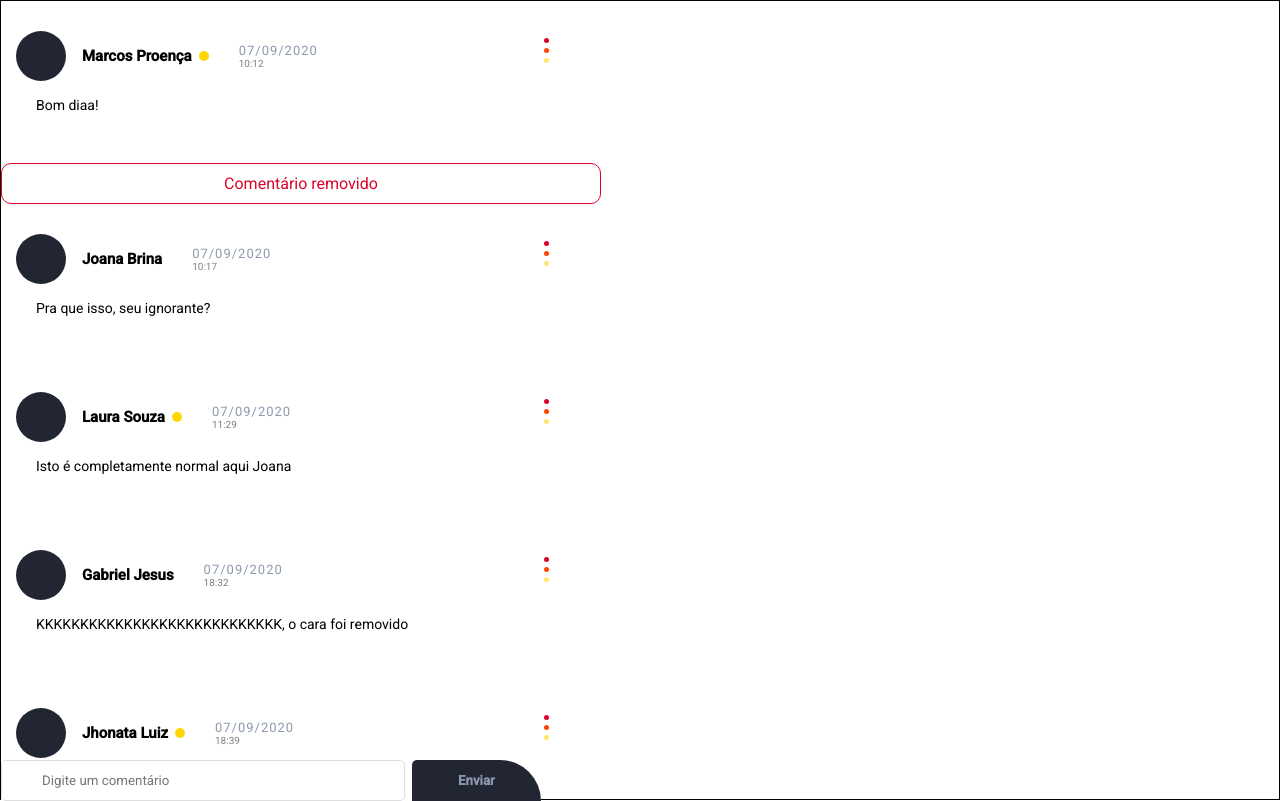
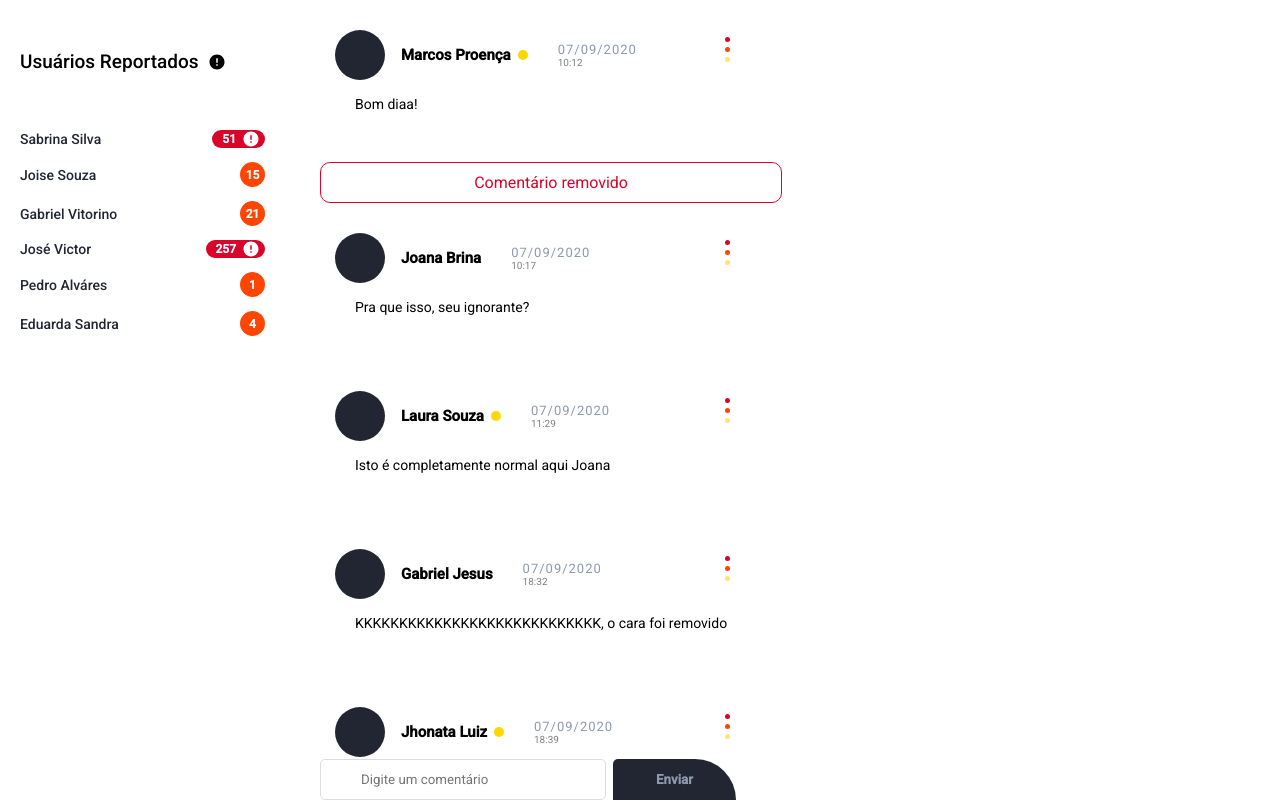
Before and after one commit to MarcosPProgramador/Angular_Chat, an Angular app: page / in a window 1280 px wide. Built offline with nearby package versions, Linux system fonts and the light colour scheme.

Commit message:
Added user-report

```diff
--- a/src/app/app.component.css
+++ b/src/app/app.component.css
@@ -0,0 +1,6 @@
+.element-area{
+    margin: auto;
+    max-width: 1280px;
+
+    display: flex;
+}
--- a/src/app/app.component.html
+++ b/src/app/app.component.html
@@ -1,2 +1,6 @@
-<app-list></app-list>
+<div class="element-area">
+    <app-users-on></app-users-on>
+    <app-list></app-list>
+</div>
+
 <router-outlet></router-outlet>
--- a/src/app/app.module.ts
+++ b/src/app/app.module.ts
@@ -1,3 +1,4 @@
+import { ApiOnService } from './components/users-on/api-on.service';
 import { ApiService } from './components/list/api.service';
 
 import { BrowserModule } from '@angular/platform-browser';
@@ -6,11 +7,12 @@ import { NgModule } from '@angular/core';
 import { AppRoutingModule } from './app-routing.module';
 import { AppComponent } from './app.component';
 import { ListComponent } from './components/list/list.component';
+import { UsersOnComponent } from './components/users-on/users-on.component';
 
 @NgModule({
-    declarations: [AppComponent, ListComponent],
+    declarations: [AppComponent, ListComponent, UsersOnComponent],
     imports: [BrowserModule, AppRoutingModule],
-    providers: [ApiService],
+    providers: [ApiService, ApiOnService],
     bootstrap: [AppComponent],
 })
 export class AppModule {}
--- /dev/null
+++ b/src/app/components/users-on/api-on.service.ts
@@ -0,0 +1,36 @@
+import { Injectable } from '@angular/core';
+
+@Injectable({
+    providedIn: 'root',
+})
+export class ApiOnService {
+    constructor() {}
+    getApi() {
+        return [
+            {
+                name: 'Sabrina Silva',
+                report: 51,
+            },
+            {
+                name: 'Joise Souza',
+                report: 15,
+            },
+            {
+                name: 'Gabriel Vitorino',
+                report: 21,
+            },
+            {
+                name: 'José Victor',
+                report: 257,
+            },
+            {
+                name: 'Pedro Alváres',
+                report: 1,
+            },
+            {
+                name: 'Eduarda Sandra',
+                report: 4,
+            },
+        ];
+    }
+}
--- /dev/null
+++ b/src/app/components/users-on/users-on.component.css
@@ -0,0 +1,100 @@
+.reports {
+    padding: 50px 20px;
+    margin-right: 20px;
+
+    width: 300px;
+    overflow-y: auto;
+
+    height: 100vh;
+    scrollbar-width: thin;
+    scrollbar-color: #d90429 #fff;
+}
+.reports::-webkit-scrollbar {
+    width: 2px;
+    height: 2px;
+}
+.reports::-webkit-scrollbar-thumb {
+    background-color: #d90429;
+}
+.report-user {
+    display: flex;
+    flex-direction: column;
+}
+.report-user h2 {
+    display: flex;
+    align-items: center;
+
+    text-align: left;
+    font-weight: 500;
+    font-size: 19px;
+    margin-bottom: 50px;
+}
+.report-user h2 svg {
+    margin-left: 10px;
+}
+.report-user .report-el {
+    white-space: nowrap;
+    color: #222632;
+    padding: 7px 15px 7px 0;
+    display: flex;
+    justify-content: space-between;
+    align-items: center;
+
+    width: 100%;
+    font-weight: 500;
+    font-size: 14px;
+}
+
+.report-user .report-el .report-bullet {
+    display: inline-flex;
+    color: #f0f8ff;
+    font-weight: bold;
+    font-size: 12px;
+    border-radius: 50rem;
+
+}
+.report-user .report-el .report-bullet.lvl-01 {
+    flex-shrink: 0;
+    background-color: #ff4500;
+
+    width: 25px;
+    height: 25px;
+}
+.report-user .report-el .report-bullet p {
+    display: flex;
+
+    user-select: none;
+    margin: auto;
+}
+.report-user .report-el .report-bullet.lvl-02 {
+    background-color: #d90429;
+}
+.report-user .report-el .report-bullet.lvl-02 p {
+    padding: 0 5px 0 10px;
+    align-items: center;
+    justify-content: center;
+}
+.report-user .report-el .report-bullet.lvl-02 p svg {
+    margin-left: 6px;
+}
+@media (max-width: 800px) {
+    .reports {
+        width: 100%;
+        max-width: 280px;
+        z-index: 3;
+        position: absolute;
+        top: 0;
+        left: 0;
+        background-color: rgba(0, 0, 0, 0.9);
+        backdrop-filter: blur(8px);
+    }
+    .report-user h2 {
+        color: #f0f8ff;
+    }
+    .report-user h2 svg {
+        fill: #f0f8ff;
+    }
+    .report-user .report-el {
+        color: #8f99ae;
+    }
+}
--- /dev/null
+++ b/src/app/components/users-on/users-on.component.html
@@ -0,0 +1,45 @@
+<div class="reports">
+    <ul class="report-user">
+        <h2>Usuários Reportados
+            <svg
+            xmlns="http://www.w3.org/2000/svg"
+            viewBox="0 0 24 24"
+            fill="black"
+            width="18px"
+            height="18px"
+        >
+            <path d="M0 0h24v24H0z" fill="none" />
+            <path
+                d="M12 2C6.48 2 2 6.48 2 12s4.48 10 10 10 10-4.48 10-10S17.52 2 12 2zm1 15h-2v-2h2v2zm0-4h-2V7h2v6z"
+            />
+        </svg>
+        </h2>
+        <li class="report-el" *ngFor="let item of ListUser">
+          {{ item.name }}
+            <ng-container *ngIf="item.report <= 50; else elseTemplate">
+                <span class="report-bullet lvl-01">
+                    <p>{{ item.report }}</p>
+                </span>
+            </ng-container>
+            <ng-template #elseTemplate>
+                <span class="report-bullet lvl-02">
+                    <p>
+                        {{ item.report }}
+                        <svg
+                            xmlns="http://www.w3.org/2000/svg"
+                            viewBox="0 0 24 24"
+                            fill="white"
+                            width="18px"
+                            height="18px"
+                        >
+                            <path d="M0 0h24v24H0z" fill="none" />
+                            <path
+                                d="M12 2C6.48 2 2 6.48 2 12s4.48 10 10 10 10-4.48 10-10S17.52 2 12 2zm1 15h-2v-2h2v2zm0-4h-2V7h2v6z"
+                            />
+                        </svg>
+                    </p>
+                </span>
+            </ng-template>
+        </li>
+    </ul>
+</div>
--- /dev/null
+++ b/src/app/components/users-on/users-on.component.ts
@@ -0,0 +1,17 @@
+import { Report } from './../../models/app.report-list';
+import { ApiOnService } from './api-on.service';
+import { Component, OnInit } from '@angular/core';
+
+@Component({
+    selector: 'app-users-on',
+    templateUrl: './users-on.component.html',
+    styleUrls: ['./users-on.component.css'],
+})
+export class UsersOnComponent implements OnInit {
+    ListUser: Report[];
+    constructor(private apiOnService: ApiOnService) {
+        this.ListUser = this.apiOnService.getApi();
+    }
+    ngOnInit(): void {}
+
+}
--- /dev/null
+++ b/src/app/models/app.report-list.ts
@@ -0,0 +1,4 @@
+export class Report {
+    name: string;
+    report: number;
+}
--- a/src/styles.css
+++ b/src/styles.css
@@ -5,14 +5,13 @@
     box-sizing: border-box;
     font-family: "Roboto", Arial, "Helvetica Neue", Helvetica, sans-serif;
 }
-*::-webkit-scrollbar{
+*::-webkit-scrollbar {
     width: 7px;
     height: 7px;
 }
-*::-webkit-scrollbar-thumb{
+*::-webkit-scrollbar-thumb {
     border-radius: 50rem;
     background-color: #222632;
-
 }
 html,
 body {
@@ -21,11 +20,10 @@ body {
     min-width: 260px;
 }
 body {
-    border: 1px solid #000;
     overflow-x: hidden;
     background-color: #fff;
 }
-img{
+img {
     width: 500px;
     height: 500px;
 }
```
Also changed, not shown: 1 other file (tests, documents, lock files or other folders).
